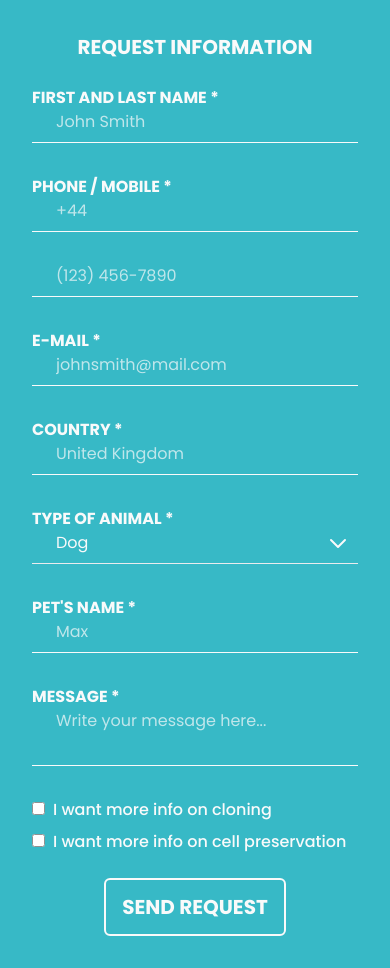
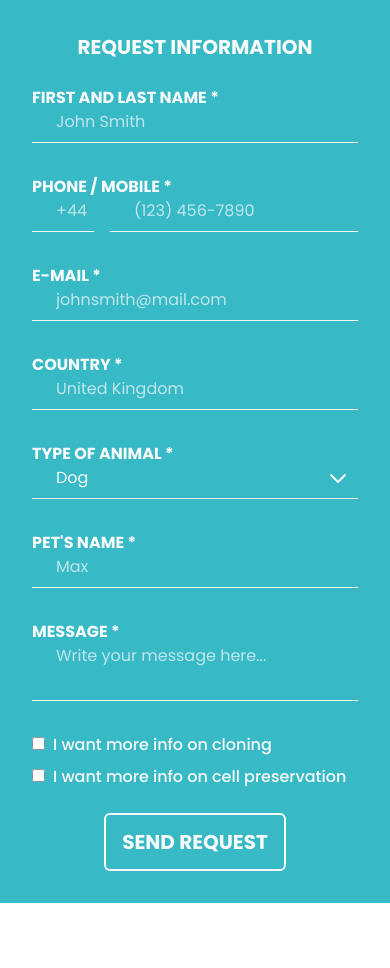
Before and after one commit to val2cak/pet-cloning, a Next.js app: page /contact-us/components/Form/Form in a window 390 px wide. After the commit the page ends 903 px from the top, so only its background shows below. Built offline with nearby package versions, Linux system fonts and the light colour scheme.

Commit message:
fix: mobile input small screensstyling

```diff
--- a/pages/contact-us/components/Form/Form.tsx
+++ b/pages/contact-us/components/Form/Form.tsx
@@ -104,8 +104,8 @@ const Form = () => {
               {phoneMobile} *
             </div>
 
-            <div className='w-full flex sm:flex-col items-center justify-between sm:gap-8 gap-4'>
-              <div className='sm:w-full w-1/5'>
+            <div className='w-full flex items-center justify-between gap-4'>
+              <div className='w-1/5'>
                 <Input
                   placeholder={placeholders.countryCode}
                   register={register}
@@ -119,7 +119,7 @@ const Form = () => {
                   }}
                 />
               </div>
-              <div className='sm:w-full w-4/5'>
+              <div className='w-4/5'>
                 <Input
                   placeholder={placeholders.phoneMobile}
                   register={register}
```
